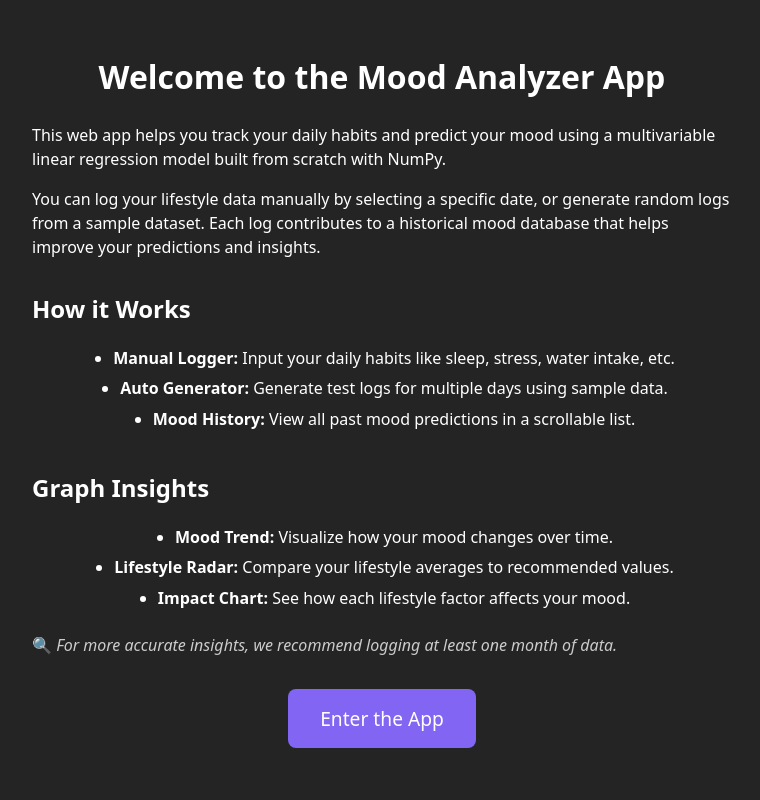
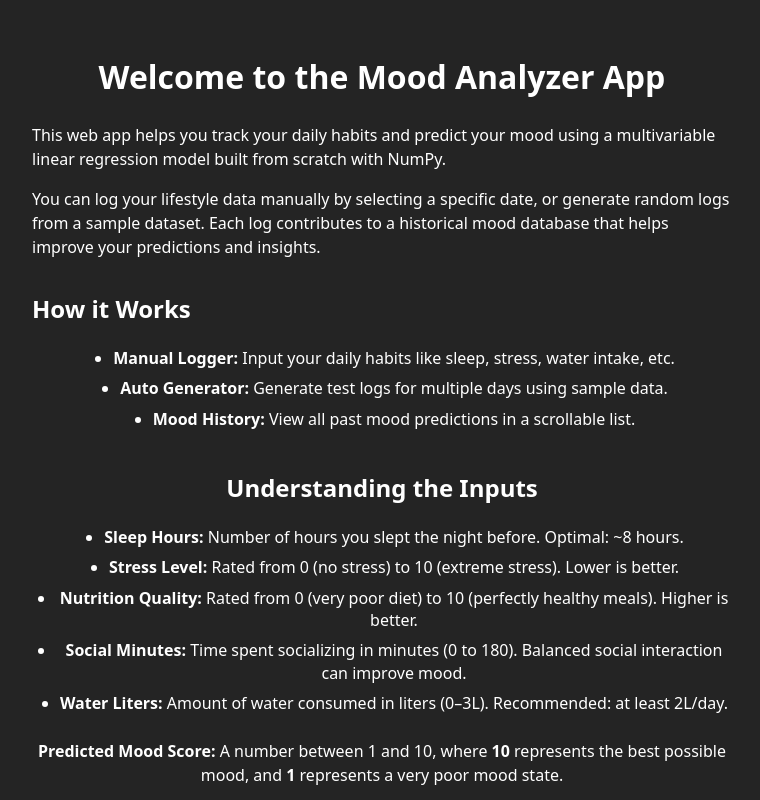
Before and after one commit to lukitasxue/mood-frontend, a Vue app: page / in a window 1280 px wide. Shown: the top 800 px of the page, without its empty margins (258-1018 px from the left). Built offline with nearby package versions, Linux system fonts and the light colour scheme.

Commit message:
Added variable info

```diff
--- a/src/components/MenuPage.vue
+++ b/src/components/MenuPage.vue
@@ -20,6 +20,19 @@
           <li><strong>Mood History:</strong> View all past mood predictions in a scrollable list.</li>
         </ul>
       </section>
+
+      <section class="variable-info">
+        <h2>Understanding the Inputs</h2>
+        <ul>
+          <li><strong>Sleep Hours:</strong> Number of hours you slept the night before. Optimal: ~8 hours.</li>
+          <li><strong>Stress Level:</strong> Rated from 0 (no stress) to 10 (extreme stress). Lower is better.</li>
+          <li><strong>Nutrition Quality:</strong> Rated from 0 (very poor diet) to 10 (perfectly healthy meals). Higher is better.</li>
+          <li><strong>Social Minutes:</strong> Time spent socializing in minutes (0 to 180). Balanced social interaction can improve mood.</li>
+          <li><strong>Water Liters:</strong> Amount of water consumed in liters (0–3L). Recommended: at least 2L/day.</li>
+        </ul>
+        <p><strong>Predicted Mood Score:</strong> A number between 1 and 10, where <strong>10</strong> represents the best possible mood, and <strong>1</strong> represents a very poor mood state.</p>
+      </section>
+
 
       <section class="graphs-info">
         <h2>Graph Insights</h2>
```
